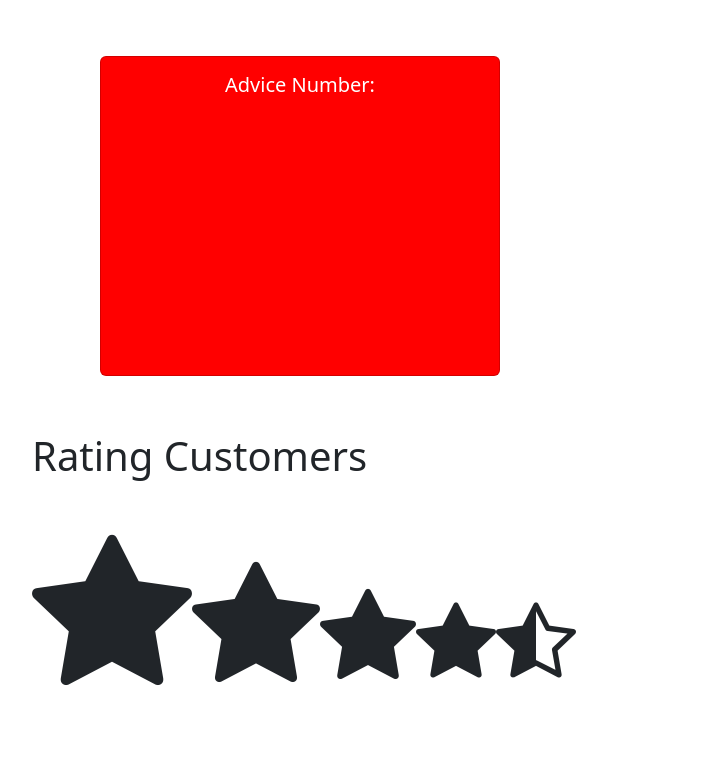
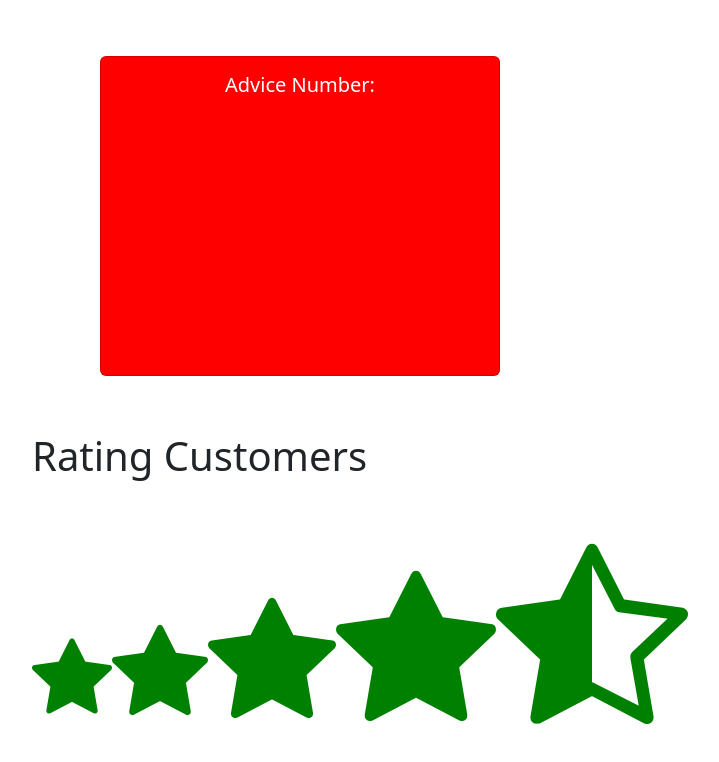
Before and after one commit to Nananhyira/advice-app, a React (Vite) app: page / in a window 1280 px wide. Shown: the top 762 px of the page, without its empty margins (50-769 px from the left). Built offline with nearby package versions, Linux system fonts and the light colour scheme; no server answers.

Commit message:
done creating a rating component

```diff
--- a/src/componenes/News.jsx
+++ b/src/componenes/News.jsx
@@ -8,24 +8,35 @@ const News = () => {
 			<h1>Rating Customers</h1>
 			<i
 				className='bi bi-star-fill  self'
-				style={{ fontSize: "10rem" }}
+				style={{ color: rate > 0 ? "red" : "green", fontSize: "5rem" }}
 				onClick={() => {
-					setRate(5);
+					setRate(1);
 				}}></i>
-			<i className='bi bi-star-fill self' style={{ fontSize: "8rem" }} onClick={() => {
+			<i
+				className='bi bi-star-fill self'
+				style={{ color: rate > 0 ? "red" : "green", fontSize: "6rem" }}
+				onClick={() => {
+					setRate(2);
+				}}></i>
+			<i
+				className='bi bi-star-fill self'
+				style={{ color: rate > 0 ? "red" : "green", fontSize: "8rem" }}
+				onClick={() => {
+					setRate(3);
+				}}></i>
+			<i
+				className='bi bi-star-fill self'
+				style={{ color: rate > 0 ? "red" : "green", fontSize: "10rem" }}
+				onClick={() => {
 					setRate(4);
 				}}></i>
-			<i className='bi bi-star-fill self' style={{ fontSize: "6rem" }} onClick={() => {
-					setRate(3);
-				}}></i>
-			<i className='bi bi-star-fill self' style={{ fontSize: "5rem" }}onClick={() => {
-					setRate(2);
-				}}></i>
-			<i className='bi bi-star-half self' style={{ fontSize: "5rem" }} onClick={() => {
+			<i
+				className='bi bi-star-half self'
+				style={{ color: rate > 0 ? "red" : "green", fontSize: "12rem" }}
+				onClick={() => {
 					setRate(4.5);
 				}}></i>
-{rate>0&&<h1>your rating:{rate}</h1>}
-
+			{rate > 0 && <h1>your rating:{rate}</h1>}
 		</div>
 	);
 };
```
